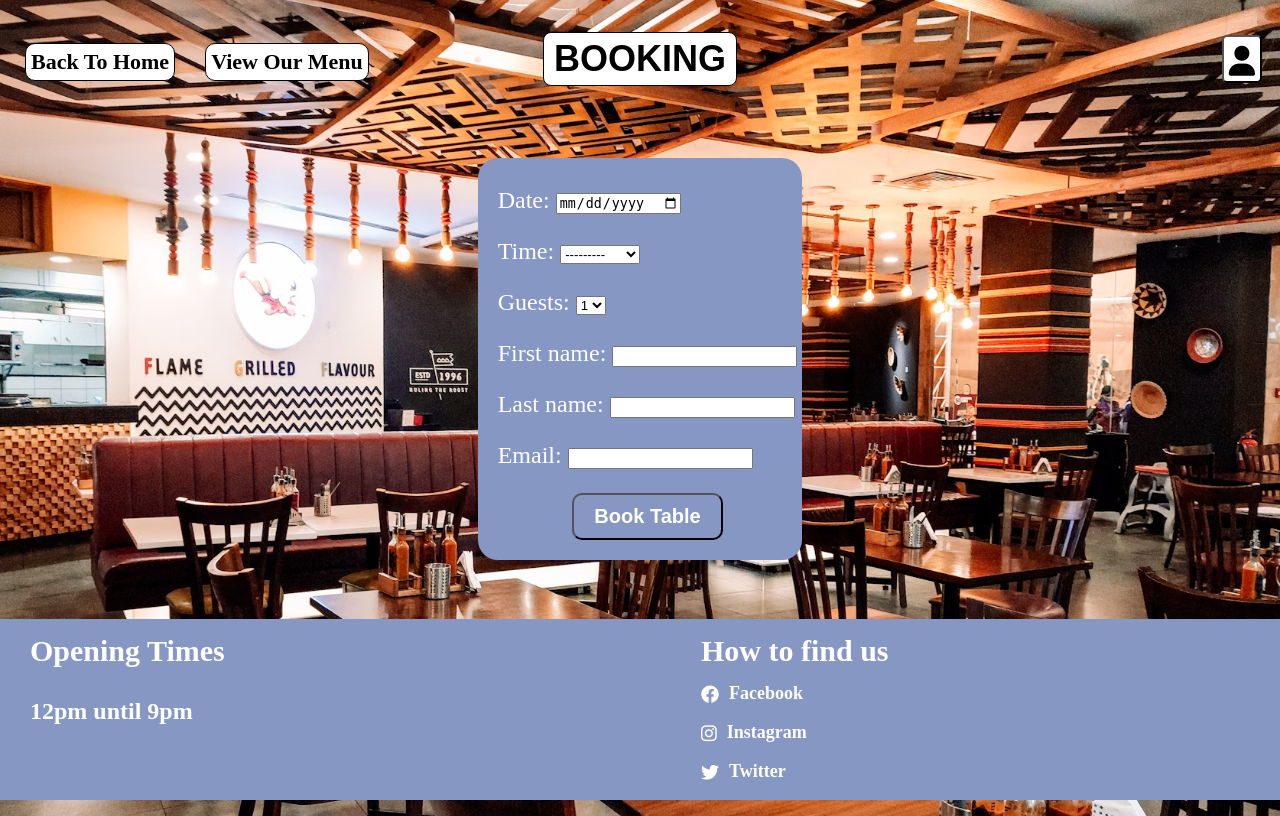
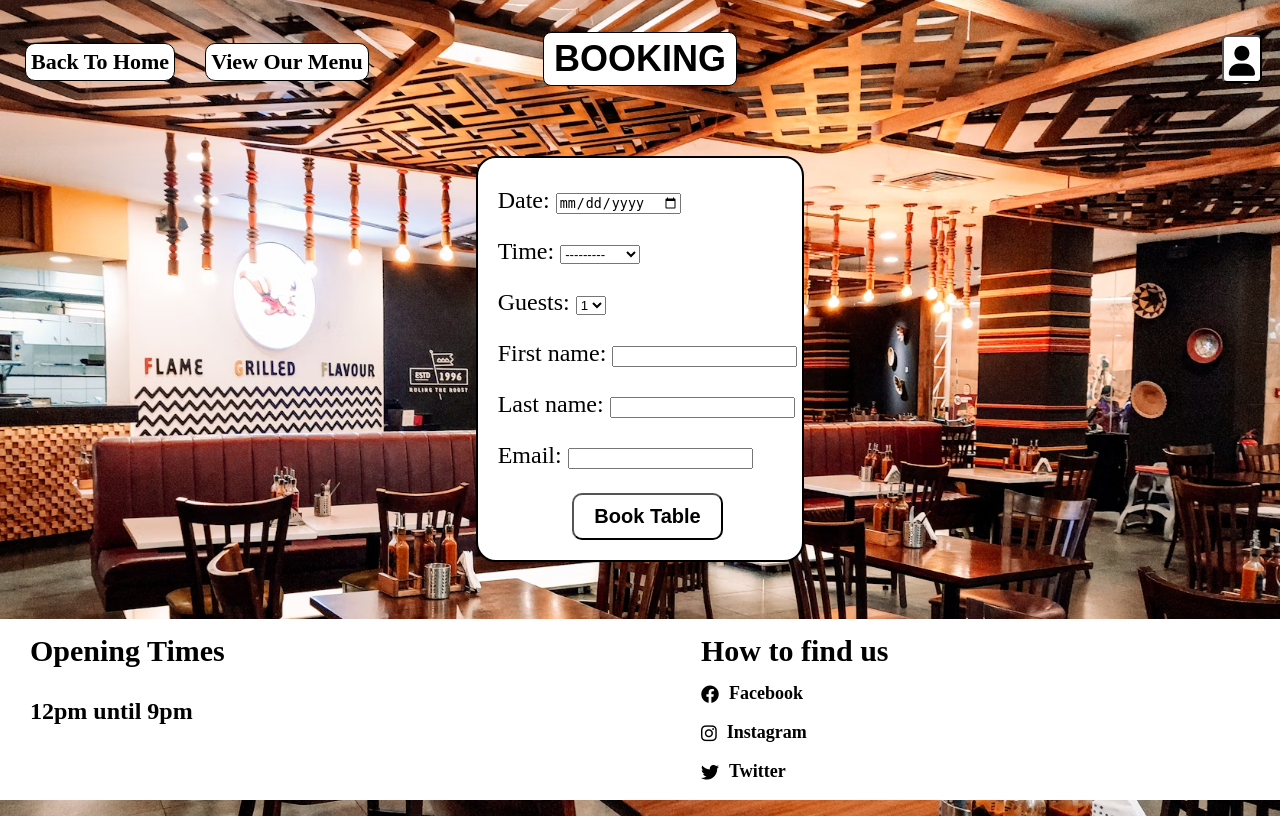
Before and after one commit to ashley9368/restaurant-booking-system, a Django app: page /make/ in a window 1280 px wide. Run offline with Django 4.2, Linux system fonts and the light colour scheme; the visitor is signed in with stand-in values (Sample User, id 1); data that the repository does not hold is empty.

Commit message:
change overall theme to white and black

```diff
--- a/static/css/style.css
+++ b/static/css/style.css
@@ -61,9 +61,9 @@
     position: absolute;
     top: 100%;
     right: 0;
-    color: #5280ff;
+    color: #000000;
     background-color: #ffffff;
-    border: 2px solid #8697C4;
+    border: 2px solid #000000;
     border-radius: 4px;
     box-shadow: 0px 4px 6px rgba(0, 0, 0, 0.1);
     padding: 10px;
@@ -128,9 +128,9 @@ main {
 
 /* Booking Details for booking page */
 .booking-details {
-    color: #ffffff;
+    color: #000000;
     font-weight: bold;
-    background-color: #8697C4;
+    background-color: #ffffff;
     padding: 12px;
     border-radius: 20px;
     text-align: center;
@@ -177,9 +177,10 @@ ul.messages li {
 
 /* Booking form styling */
 .form-wrapper {
-    color: #ffffff;
+    color: #000000;
+    border: 2px solid #000000;
     font-size: 24px;
-    background-color: #8697C4;
+    background-color: #ffffff;
     border-radius: 20px;
     padding: 5px 5px 20px 20px;
 }
@@ -191,8 +192,8 @@ ul.messages li {
     font-size: 20px;
     font-weight: bold;
     border-radius: 10px;
-    color: #ffffff;
-    background-color: #8697C4;
+    color: #000000;
+    background-color: #ffffff;
     cursor: pointer;
 }
 
@@ -245,8 +246,8 @@ ul.messages li {
 
 /* Footer */
 .footer {
-    background-color: #8697C4;
-    color: white;
+    background-color: #ffffff;
+    color: rgb(0, 0, 0);
     padding: 15px;
     display: flex;
     justify-content: space-between;
@@ -288,7 +289,7 @@ ul.messages li {
     font-weight: bold;
 }
 
-/* Socail Media section container */
+/* Social Media section container */
 .social-media {
     flex: 1;
     max-width: 45%;
@@ -311,7 +312,7 @@ ul.messages li {
     text-decoration: none;
     font-size: 16px;
     font-weight: bold;
-    color: #ffffff;
+    color: #000000;
     margin-bottom: 3px;
 }
 
```
